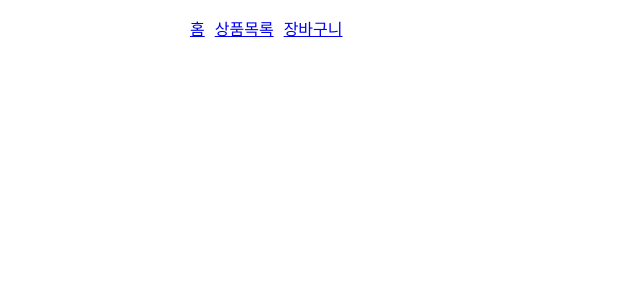
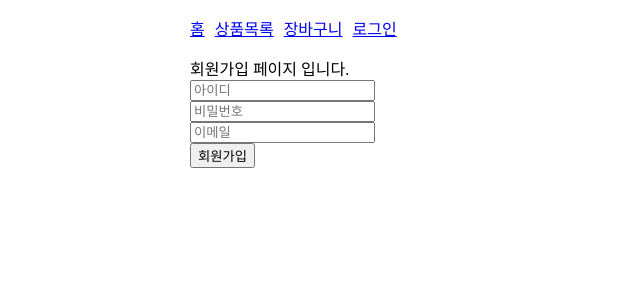
Before and after one commit to b-jisoo/js-, a React (Vite) app in the folder client/: page /signup in a window 1280 px wide. Before the commit this address had no page. Shown: the top 300 px of the page, without its empty margins (0-640 px from the left). Built offline with nearby package versions, Linux system fonts and the light colour scheme.

Commit message:
회원가입

```diff
--- a/client/src/components/gnb.tsx
+++ b/client/src/components/gnb.tsx
@@ -21,6 +21,9 @@ const Gnb = () => (
       <li>
         <Link to="/cart">장바구니</Link>
       </li>
+      <li>
+        <Link to="/login">로그인</Link>
+      </li>
     </GUb_ul>
   </nav>
 );
--- /dev/null
+++ b/client/src/pages/login/index.tsx
@@ -0,0 +1,50 @@
+import axios from "axios";
+import { useEffect, useState } from "react";
+import { Link } from "react-router-dom";
+import { getLogin } from "../../type";
+
+const Login = () => {
+  const LOGIN_URL = "http://localhost:4000/login";
+
+  // const fetchDate = async () => {
+  //   const response = await axios.get(DATABASE_URL);
+  //   setLogin(response.data);
+  //   console.log(response.data);
+  // };
+
+  // useEffect(() => {
+  //   fetchDate();
+  // }, []);
+
+  const onSubmitHandler = async (e: React.FormEvent<HTMLFormElement>) => {
+    e.preventDefault();
+    const user_id = (
+      e.currentTarget.elements.namedItem("id") as HTMLInputElement
+    ).value;
+    const user_password = (
+      e.currentTarget.elements.namedItem("pasword") as HTMLInputElement
+    ).value;
+
+    await axios.post(LOGIN_URL, { name: user_id, password: user_password });
+  };
+
+  return (
+    <div>
+      로그인페이지 입니다.
+      <form onSubmit={onSubmitHandler}>
+        <div>
+          <input id="id" type="text" required placeholder={"아이디"} />
+        </div>
+        <div>
+          <input id="pasword" type="password" placeholder={"비밀번호"} />
+        </div>
+        <button>로그인</button>
+      </form>
+      <Link to="/signup">
+        <button>회원가입</button>
+      </Link>
+    </div>
+  );
+};
+
+export default Login;
--- /dev/null
+++ b/client/src/pages/login/signup.tsx
@@ -0,0 +1,52 @@
+import axios from "axios";
+import { useEffect } from "react";
+
+const SIGNUP_URL = "http://localhost:4000/register";
+
+export const Signup = () => {
+  const onSubmitHandler = async (e: React.FormEvent<HTMLFormElement>) => {
+    e.preventDefault();
+
+    const user_id = (
+      e.currentTarget.elements.namedItem("name") as HTMLInputElement
+    ).value;
+    const user_password = (
+      e.currentTarget.elements.namedItem("pasword") as HTMLInputElement
+    ).value;
+    const email = (
+      e.currentTarget.elements.namedItem("email") as HTMLInputElement
+    ).value;
+
+    await axios
+      .post(SIGNUP_URL, {
+        name: user_id,
+        password: user_password,
+        email,
+      })
+      .then();
+  };
+
+  useEffect(() => {}, []);
+
+  return (
+    <div>
+      회원가입 페이지 입니다.
+      <div>
+        <form onSubmit={onSubmitHandler}>
+          <div>
+            <input placeholder="아이디" id="name" type="text" />
+          </div>
+          <div>
+            <input placeholder="비밀번호" id="pasword" type="password" />
+          </div>
+          <div>
+            <input placeholder="이메일" id="email" type="text" />
+          </div>
+          <button>회원가입</button>
+        </form>
+      </div>
+    </div>
+  );
+};
+
+export default Signup;
--- a/client/src/router.tsx
+++ b/client/src/router.tsx
@@ -3,6 +3,8 @@ import Index from "./pages/index";
 import CartIndex from "./pages/cart/index";
 import ProductsIndex from "./pages/products/index";
 import Id from "./pages/products/[id]";
+import Login from "./pages/login";
+import Signup from "./pages/login/signup";
 
 export const routes = [
   {
@@ -13,6 +15,8 @@ export const routes = [
       { path: "/cart", element: <CartIndex />, index: true },
       { path: "/products", element: <ProductsIndex />, index: true },
       { path: "/products/:id", element: <Id /> },
+      { path: "/login", element: <Login />, index: true },
+      { path: "/signup", element: <Signup />, index: true },
     ],
   },
 ];
@@ -22,4 +26,6 @@ export const pages = [
   { route: "/cart" },
   { route: "/products" },
   { route: "/products/:id" },
+  { route: "/login" },
+  { route: "/signup" },
 ];
--- a/client/src/type.ts
+++ b/client/src/type.ts
@@ -18,3 +18,9 @@ export type CartPage = {
   cartTotalQuantity: number;
   cartTotalAmount: number;
 };
+
+export type getLogin = {
+  id: Number;
+  title: String;
+  name: String;
+};
```
